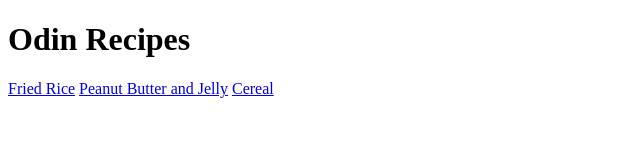
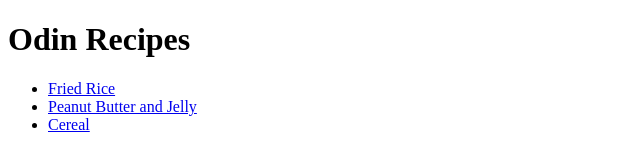
Before and after one commit to Malikc-21/odin-recipes, a plain HTML site: page index.html in a window 1280 px wide. Shown: the whole page, without its empty margins (0-640 px from the left). Drawn offline with Linux system fonts and the light colour scheme.

Commit message:
added links in index to and unordered list

```diff
--- a/index.html
+++ b/index.html
@@ -9,9 +9,11 @@
 
 <body>
     <h1>Odin Recipes</h1>
-    <a href="recipes/fried-rice.html">Fried Rice</a>
-    <a href="recipes/PBJ.html">Peanut Butter and Jelly</a>
-    <a href="recipes/cereal.html">Cereal</a>
+    <ul>
+        <li><a href="recipes/fried-rice.html">Fried Rice</a></li>
+        <li><a href="recipes/PBJ.html">Peanut Butter and Jelly</a></li>
+        <li><a href="recipes/cereal.html">Cereal</a></li>
+    </ul>
 </body>
 
 </html>
```
